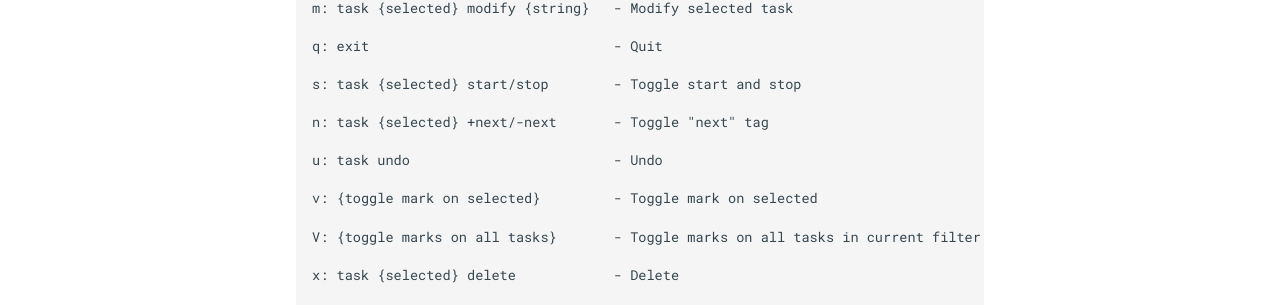
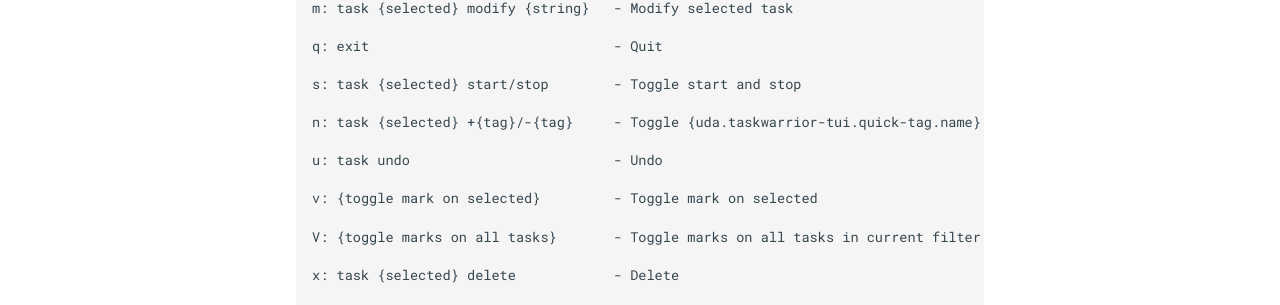
Before and after one commit to kdheepak/taskwarrior-tui, an MkDocs documentation site: the page built from docs/keybindings.md, in a window 1280 px wide and 1400 px high, scrolled down 193 px. Shown: the part 680-985 px from the top of the window. Built offline with MkDocs 1.6.1 and Material for MkDocs 9.7.7, drawn with Linux system fonts in a browser that asks for light colours; comment, search, counter and statistics services are not loaded; some of the changed text lies outside the part shown.

Commit message:
docs: Update keybindings.md 📚

```diff
--- a/docs/keybindings.md
+++ b/docs/keybindings.md
@@ -7,7 +7,6 @@
     ]: Next view                         - Go to next view
 
     [: Previous view                     - Go to previous view
-
 
 Keybindings for task report:
 
@@ -39,7 +38,7 @@
 
     s: task {selected} start/stop        - Toggle start and stop
 
-    n: task {selected} +next/-next       - Toggle "next" tag
+    n: task {selected} +{tag}/-{tag}     - Toggle {uda.taskwarrior-tui.quick-tag.name} (default: `next`)
 
     u: task undo                         - Undo
 
@@ -103,7 +102,6 @@
 
     BACKTAB | Ctrl + p: tab complete     - Cycle to previous element
 
-
 Keybindings for context switcher:
 
     j: {selected+=1}                     - Move forward a context
@@ -111,7 +109,6 @@
     k: {selected-=1}                     - Move back a context
 
     Enter: task context {selected}       - Select highlighted context
-
 
 Keybindings for calendar:
 
```
